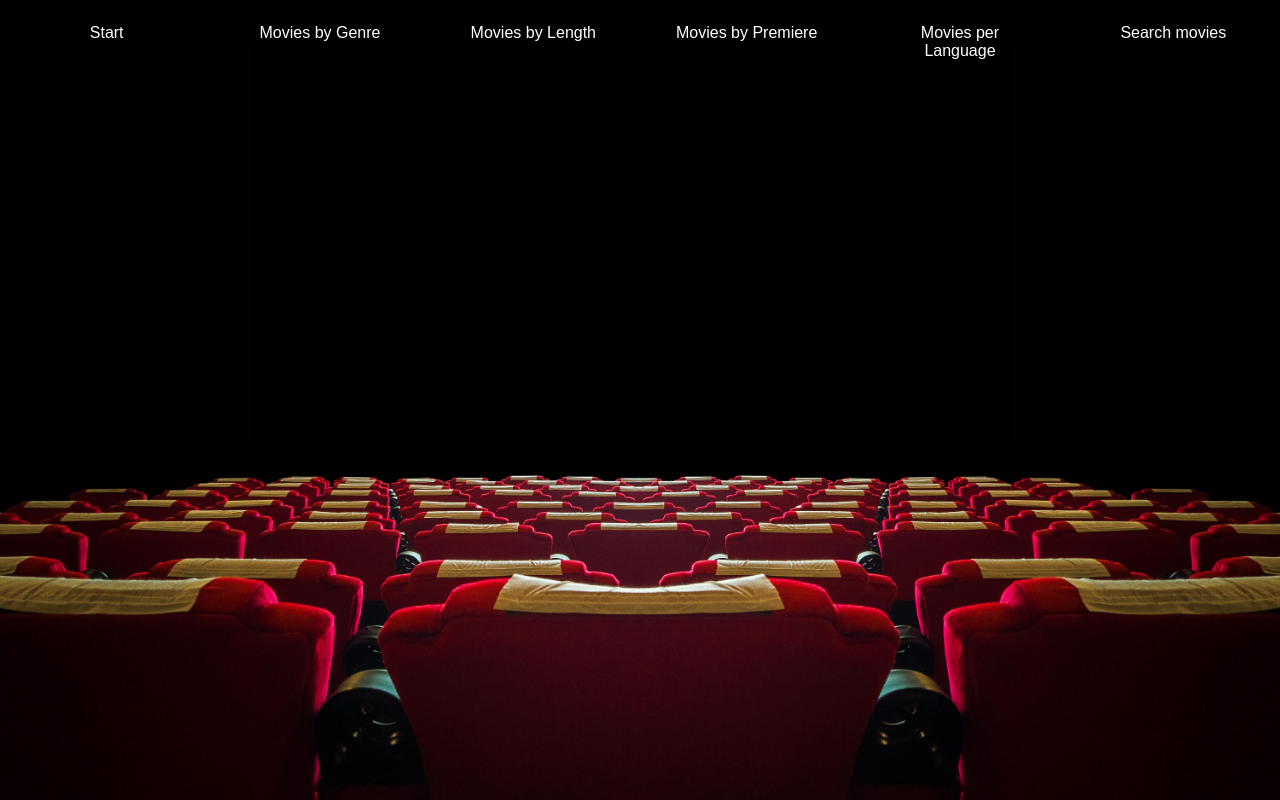
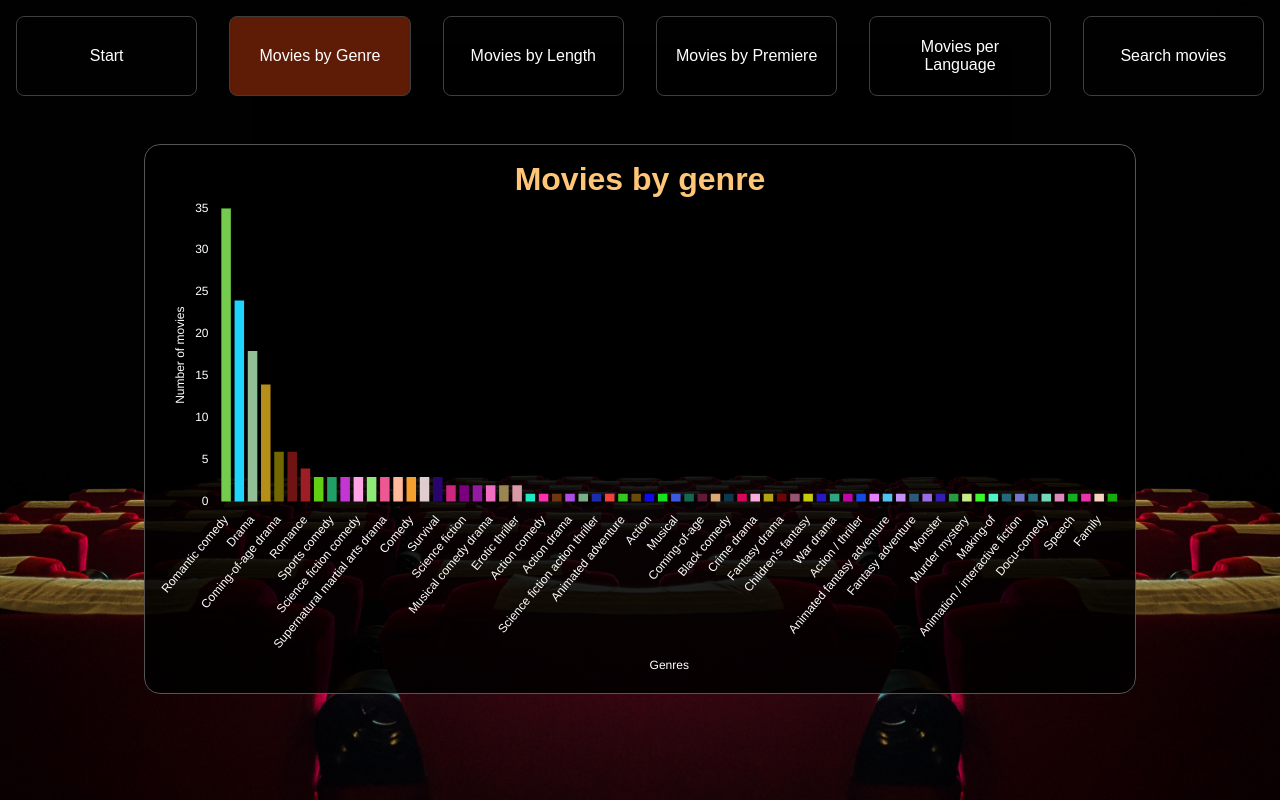
Before and after one commit to vectorell/MovieTown, a React (Vite) app: page /#/movies-by-genre in a window 1280 px wide. Before the commit this address led to /#/. Built offline with nearby package versions, Linux system fonts and the light colour scheme.

Commit message:
Fixed text color on charts, fixed color array for MoviesPerLanguage

```diff
--- a/src/components/LandingPage/LandingPage.jsx
+++ b/src/components/LandingPage/LandingPage.jsx
@@ -1,12 +1,39 @@
 import logo from '../../assets/logo.png'
+import { motion, useMotionValue, useTransform } from 'framer-motion'
 
 export default function LandingPage() {
+    const mouseX = useMotionValue(0)
+    const mouseY = useMotionValue(0)
+    const rotateX = useTransform(mouseY, [-300, 300], [10, -10])
+    const rotateY = useTransform(mouseX, [-300, 300], [-10, 10])
+
+    function handleMouseMove(e) {
+        const offsetX = e.clientX - window.innerWidth / 2
+        const offsetY = e.clientY - window.innerHeight / 2
+
+        mouseX.set(offsetX)
+        mouseY.set(offsetY)
+    }
+
     return (
-        <div className="LandingPage">
+        <motion.div className="LandingPage"
+        style={{ perspective: 800, height: '80vh' }}
+        onMouseMove={handleMouseMove}
+        >
 
-            <img className="logo" src={logo} alt="logo"
-            style={{ height: '45vh' }}
+            <motion.img className="logo" src={logo} alt="logo"
+            style={{
+                height: '45vh',
+                transformStyle: "preserve-3d",
+                perspective: 800,
+                rotateX,
+                rotateY
+            }}
             />
-        </div>
+
+            <h1> ... presents CHARTS </h1>
+            <h2> Charts everywhere! </h2>
+            <h4> It's insane! </h4>
+        </motion.div>
     )
 }
--- a/src/components/MoviesByGenre/MoviesByGenre.jsx
+++ b/src/components/MoviesByGenre/MoviesByGenre.jsx
@@ -12,16 +12,29 @@ const pieConfig = getPieConfig()
 export default function MoviesByGenre() {
 
     const options = {
+        plugins: {
+            legend: {
+                display: false,
+            }
+        },
         scales: {
             x: {
+                ticks: {
+                    color: 'white'
+                },
                 title: {
                     display: true,
-                    text: 'Genres'
+                    text: 'Genres',
+                    color: 'white'
                 }
             },
             y: {
+                ticks: {
+                    color: 'white'
+                },
                 beginAtZero: true,
                 title: {
+                    color: 'white',
                     display: true,
                     text: 'Number of movies'
                 }
--- a/src/components/MoviesByLength/MoviesByLength.jsx
+++ b/src/components/MoviesByLength/MoviesByLength.jsx
@@ -18,17 +18,32 @@ const lineConfig = getLineConfig()
 export default function MoviesByLength() {
 
     const options = {
+        plugins: {
+            legend: {
+                labels: {
+                    color: 'white'
+                }
+            }
+        },
         scales: {
             x: {
+                ticks: {
+                    color: 'white'
+                },
                 display: false,
                 title: {
+                    color: 'white',
                     display: false,
                     text: 'Number of movies'
                 }
             },
             y: {
                 beginAtZero: true,
+                ticks: {
+                    color: 'white'
+                },
                 title: {
+                    color: 'white',
                     display: true,
                     text: 'Minutes'
                 }
--- a/src/components/MoviesByPremiere/MoviesByPremiere.jsx
+++ b/src/components/MoviesByPremiere/MoviesByPremiere.jsx
@@ -18,18 +18,33 @@ const barConfig = getConfig()
 export default function MoviesByPremiere() {
 
     const options = {
+        plugins: {
+            legend: {
+                labels: {
+                    color: 'white'
+                },
+            }
+        },
         scales: {
             x: {
+                ticks: {
+                    color: 'white'
+                },
                 title: {
                     display: true,
-                    text: 'Months'
+                    text: 'Months',
+                    color: 'white',
                 }
             },
             y: {
+                ticks: {
+                    color: 'white'
+                },
                 beginAtZero: true,
                 title: {
                     display: true,
-                    text: 'Number of movies'
+                    text: 'Number of movies',
+                    color: 'white'
                 }
             }
         }
--- a/src/components/ProducedInLanguage/ProducedInLanguage.jsx
+++ b/src/components/ProducedInLanguage/ProducedInLanguage.jsx
@@ -27,6 +27,13 @@ export default function ProducedInLanguage() {
     }
 
     const options = {
+      plugins: {
+        legend: {
+          labels: {
+            color: 'white'
+          }
+        }
+      },
       elements: {
         arc: {
           radius: 50
--- a/src/components/framerMotion/FramerRoute.jsx
+++ b/src/components/framerMotion/FramerRoute.jsx
@@ -18,7 +18,7 @@ export default function FramerRoute({ name, title, component }) {
 
             animate={{ rotateY: 0, rotateX: 0, rotateZ: 0 }}
             exit={{ rotateY: 100, duration: 2 }}
-            style={{ backgroundColor: '#000000d1' }}
+            style={{ backgroundColor: '#000000e0', border: '1px solid #555', padding: '1em', borderRadius: '1em' }}
 
 
             >
--- a/src/data/configs/numberOfMoviesPerLanguage.js
+++ b/src/data/configs/numberOfMoviesPerLanguage.js
@@ -1,4 +1,5 @@
 import { getLanguageNames, numberOfMoviesPerLanguage, assignColor } from "../../utils.js";
+import { colorArray } from "../../utils.js";
 
 export function getPieConfig(numberOfLanguages) {
     // console.log(getLanguageNames(numberOfLanguages))
@@ -9,7 +10,7 @@ export function getPieConfig(numberOfLanguages) {
             {
                 data: numberOfMoviesPerLanguage(numberOfLanguages),
                 label: "Number of movies by languages",
-                backgroundColor: assignColor(numberOfMoviesPerLanguage(numberOfLanguages)),
+                backgroundColor: colorArray,
                 borderWidth: 1,
                 borderColor: '#000',
                 // radius: '90%',
--- a/src/routes/root/Root.css
+++ b/src/routes/root/Root.css
@@ -22,8 +22,13 @@
 }
 
 .router-nav > * {
-    width: 100%;
-    height: 100%;
+    width: 20em;
+    height: 5em;
     padding: 0.5em 1em;
     margin: 1em;
+    display: flex;
+    justify-content: center;
+    align-items: center;
+    border: 1px solid #3e3e3e;
+    border-radius: 0.5em;
 }
--- a/src/utils.js
+++ b/src/utils.js
@@ -153,25 +153,6 @@ export function numberOfMoviesPerPremiere() {
 
 
 
-
-
-
-
-
-
-
-
-
-
-
-
-
-
-
-
-
-
-
 export const randomNumber = (min, max) => {
     return Math.floor(Math.random() * (max - min) + min);
 };
@@ -183,6 +164,7 @@ export function assignColor(type) {
     type.forEach((item) => {
         colorArray.push(`rgba(${randomNumber(0, 255)}, ${randomNumber(0, 255)}, ${randomNumber(0, 255)})`);
     });
+    console.log(colorArray);
     return colorArray;
 }
 
@@ -207,3 +189,27 @@ export function convertRuntimeToMinutes(runtime) {
         return hoursToMinutes + minutes
     }
 }
+
+export let colorArray = [
+    "rgba(199, 13, 45)",
+    "rgba(250, 51, 20)",
+    "rgba(7, 14, 217)",
+    "rgba(43, 174, 6)",
+    "rgba(56, 201, 115)",
+    "rgba(178, 232, 180)",
+    "rgba(217, 138, 181)",
+    "rgba(179, 158, 78)",
+    "rgba(154, 82, 233)",
+    "rgba(140, 197, 114)",
+    "rgba(64, 55, 6)",
+    "rgba(44, 68, 19)",
+    "rgba(188, 128, 222)",
+    "rgba(107, 62, 164)",
+    "rgba(150, 173, 104)",
+    "rgba(146, 73, 218)",
+    "rgba(13, 253, 242)",
+    "rgba(166, 54, 141)",
+    "rgba(59, 7, 217)",
+    "rgba(245, 64, 219)",
+    "rgba(186, 65, 162)"
+  ]
```
